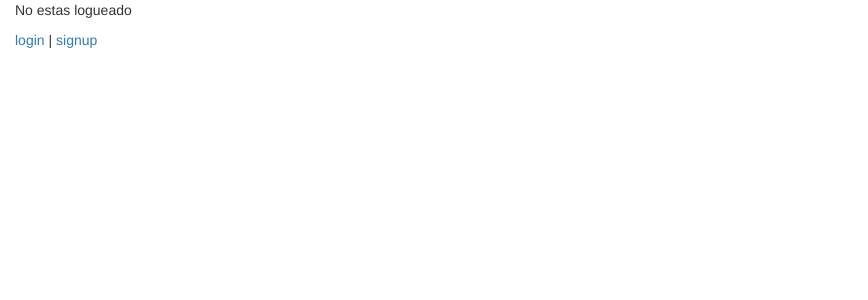
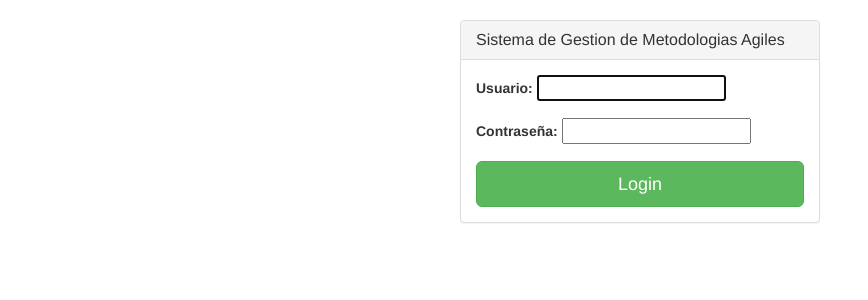
Before and after one commit to is2sgpa/adrian, a Django app: page /?next=/home in a window 1280 px wide. Shown: the top 300 px of the page, without its empty margins (0-868 px from the left). Run offline with Django 3.2, Linux system fonts and the light colour scheme; some libraries are stand-ins or nearby versions.

Commit message:
Se cambiaron algunas plantillas html

```diff
--- a/administracion/views.py
+++ b/administracion/views.py
@@ -1,9 +1,32 @@
 # administracion/views.py
 from django.urls import reverse_lazy
 from django.views import generic
+from django.views.generic.edit import FormView
 from .forms import CustomUserCreationForm
+from django.contrib.auth.forms import AuthenticationForm
+from django.contrib.auth import login
+from django.http.response import HttpResponseRedirect
 
 class SignUp(generic.CreateView):
     form_class = CustomUserCreationForm
     success_url = reverse_lazy('login')
     template_name = 'signup.html'
+
+class Login(FormView):
+        # Establecemos la plantilla a utilizar
+        template_name = 'registration/login.html'
+        form_class = AuthenticationForm
+        success_url = reverse_lazy("home.html")
+
+        def dispatch(self, request, *args, **kwargs):
+            # Si el usuario está autenticado entonces nos direcciona a la url establecida en success_url
+            if request.user.is_authenticated():
+                return HttpResponseRedirect(self.get_success_url())
+            # Sino lo está entonces nos muestra la plantilla del login simplemente
+            else:
+                return super(Login, self).dispatch(request, *args, **kwargs)
+
+
+        def form_valid(self, form):
+            login(self.request, form.get_user())
+            return super(Login, self).form_valid(form)
--- a/definicion/urls.py
+++ b/definicion/urls.py
@@ -2,8 +2,9 @@
 from django.urls import path
 from django.conf.urls import url
 from . import views
+from django.contrib.auth.decorators import login_required
 
 urlpatterns = [
-    path('crear_proyecto/', views.CrearProyecto.as_view(), name='crear_proyecto'),
-    path('proyectos/', views.Proyectos.as_view(), name='proyectos'),
+    path('crear_proyecto/', login_required(views.CrearProyecto.as_view()), name='crear_proyecto'),
+    path('proyectos/', login_required(views.Proyectos.as_view()), name='proyectos'),
 ]
--- a/sgp/settings.py
+++ b/sgp/settings.py
@@ -132,5 +132,6 @@ STATICFILES_DIRS = (
 
 AUTH_USER_MODEL = 'administracion.CustomUser'
 
-LOGIN_REDIRECT_URL = 'home'
+LOGIN_URL = '/'
+LOGIN_REDIRECT_URL = ''
 LOGOUT_REDIRECT_URL = 'home'
--- a/sgp/urls.py
+++ b/sgp/urls.py
@@ -19,9 +19,12 @@ from django.urls import path, include
 from django.views.generic.base import TemplateView
 from django.conf import settings
 from django.conf.urls.static import static
+from administracion.views import Login
+from django.contrib.auth.decorators import login_required
 
 urlpatterns = [
-    path('', TemplateView.as_view(template_name='home.html'), name='home'),
+   path('', Login.as_view(), name='login'),
+    path('home', login_required(TemplateView.as_view(template_name='home.html')), name='home'),
     path('admin/', admin.site.urls),
     path('administracion/', include('administracion.urls')),
     path('administracion/', include('django.contrib.auth.urls')),
--- a/templates/definicion/proyectos.html
+++ b/templates/definicion/proyectos.html
@@ -1,6 +1,7 @@
 <!-- templates/definicion/proyectos.html -->
 {% extends "base.html" %}
 {% block content %}
+{% if user.is_authenticated %}
 <div class="row">
 <div class="col-lg-12">
 <h1 class="page-header">Tablas</h1>
@@ -62,6 +63,10 @@ cellspacing="0" width="100%">
 </div>
 </div>
 </div>
+{% else %}
+  <p>No estas logueado.</p>
+    <p> <a href="{% url 'login' %}">Login</a></p>
+{% endif %}
 {% endblock content %}
 {% block js %}
 <script>
--- a/templates/home.html
+++ b/templates/home.html
@@ -6,7 +6,7 @@
 {% block content %}
 {% if user.is_authenticated %}
   Hola! {{ user.username }}
-    <p><a href="{% url 'crear_proyecto' %}">Crear proyecto    </a><a href="{% url 'proyectos' %}">Proyectos</a></p>
+    <p><a href="{% url 'crear_proyecto' %}"> Crear proyecto </a><a href="{% url 'proyectos' %}">Proyectos</a></p>
     <p><a href="{% url 'logout' %}">logout</a></p>
 {% else %}
   <p>No estas logueado</p>
--- a/templates/registration/login.html
+++ b/templates/registration/login.html
@@ -1,13 +1,40 @@
 <!-- templates/registration/login.html -->
-{% extends 'base.html' %}
 
-{% block title %}Login{% endblock %}
-
-{% block content %}
-<h2>Login</h2>
-<form method="post">
-  {% csrf_token %}
-  {{ form.as_p }}
-  <button type="submit">Login</button>
-</form>
-{% endblock %}
+{% load staticfiles %}
+<!DOCTYPE html>
+<html>
+    <head>
+        <meta charset="utf-8"/></meta>
+        <title>Sistema de Gestion de Metodologias Agiles</title>
+        <meta content="width=device-width, initial-scale=1.0" name="viewport"></meta>
+        <link rel="stylesheet" type="text/css" href='{% static "css/bootstrap.min.css" %}'></link>
+    </head>
+    <body>
+        <div class="container">
+            <br>
+            <div class="row">
+                <div class="col-md-4 col-md-offset-4">
+                    <div class="login-panel panel panel-default">
+                        <div class="panel-heading">
+                            <h3 class="panel-title">Sistema de Gestion de Metodologias Agiles</h3>
+                        </div>
+                        <div class="panel-body">
+                            <form role="form" method="post" id='form_login'>
+                                {% csrf_token %}
+                                <div class="form-group">
+                                    <label>Usuario:</label>
+                                    {{ form.username }}
+                                </div>
+                                <div class="form-group">
+                                    <label>Contraseña:</label>
+                                    {{ form.password }}
+                                </div>
+                                <button class="btn btn-lg btn-success btn-block" type="submit" name="login"/>Login</button>
+                            </form>
+                        </div>
+                    </div>
+                </div>
+            </div>
+        </div>
+    </body>
+</html>
```
Also changed, not shown: definicion/views.py (+15 -2 lines).
